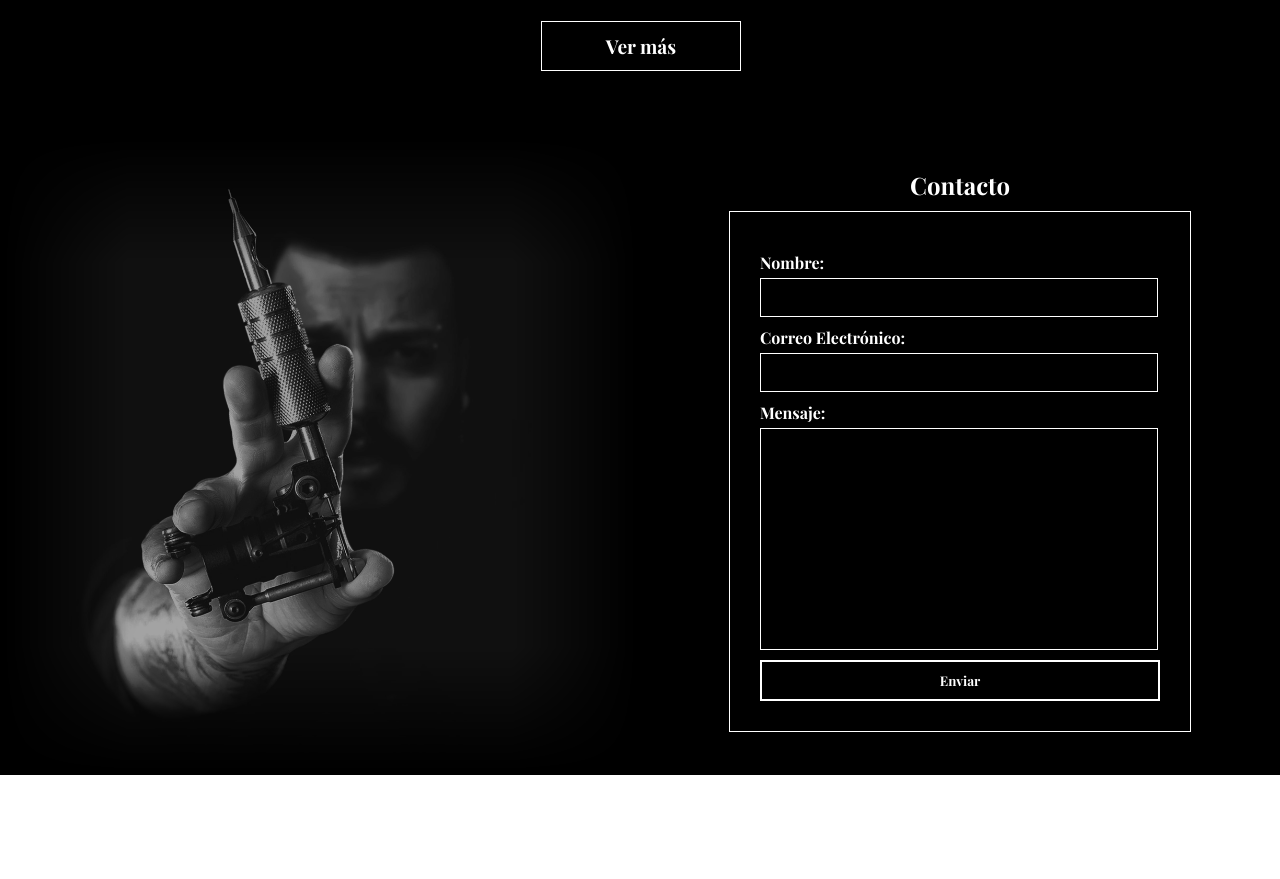
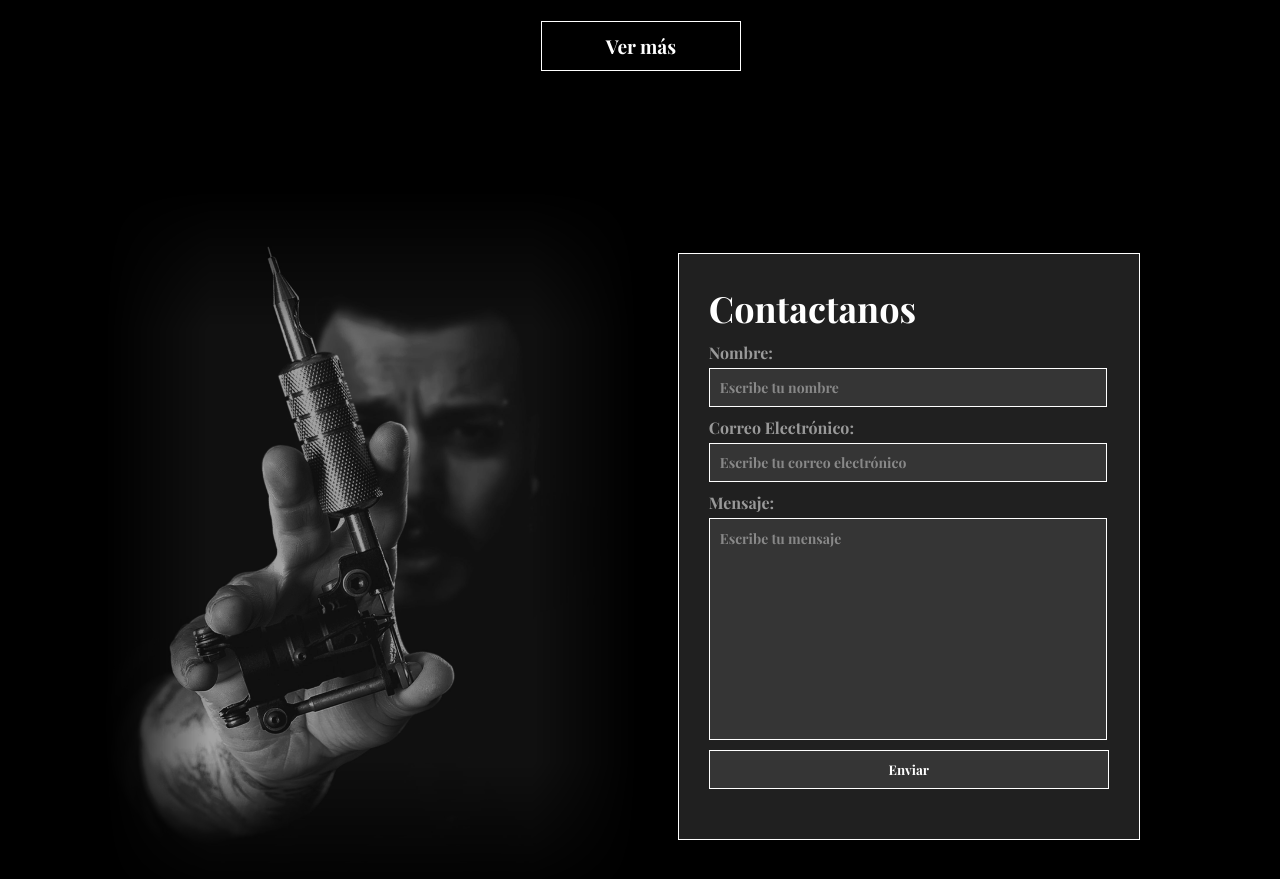
Before and after one commit to PradoLucas14/Tatuajes_FrontEnd, a React (Vite) app in the folder EstudioTatuajes/: page / in a window 1280 px wide. Shown: the part 2980-3859 px from the top of the page. Before the commit the page ends 3755 px from the top, so only its background shows below. Built offline with nearby package versions, Linux system fonts and the light colour scheme; data requests are answered from the project's data file; a web font is replaced by a local one.

Commit message:
se creo realizaron las ultimas modificaciones a la hoja de estilos del componente Contact

```diff
--- a/EstudioTatuajes/src/pages/home/homeComponents/Contact.css
+++ b/EstudioTatuajes/src/pages/home/homeComponents/Contact.css
@@ -2,7 +2,9 @@
     display: flex;
     justify-content: space-between;
     align-items: flex-start;
-    height: 80vh; /* Para que llene toda la altura de la ventana */
+    height: 90vh; /* Para que llene toda la altura de la ventana */
+    padding: 4% 8%;
+    background: black;
   }
 
   .columnContact {
@@ -36,23 +38,23 @@
     flex-direction: column;
     justify-content: center;
   }
-  .column2Contact h2{
+  .contact-form h2{
     color: #fff;
+    font-size: 36px;
   }
   .contact-form {
     display: flex;
     flex-direction: column;
-    min-width: 400px;
-    max-width: 600px;
-    border: #fff 1px solid;
+    min-width: 250px;
+    width: 400px;
     padding: 30px;
-    margin: 10px;
-    background-color: black;
+    background-color: #202020;
+    border: 1px solid #fff;
   }
 
   .contact-form label {
     margin-top: 10px;
-    color: #fff;
+    color: #999;
     font-weight: bold;
   }
 
@@ -62,13 +64,13 @@
     width: 94% !important;
     padding: 10px;
     border: 1px solid #fff;
-    background-color: transparent;
+    background-color: #353535;
     color: #fff;
     font-weight: bold;
     font-family: "Playfair Display", serif;
   }
   .contact-form input:focus {
-    border: 1px solid #bf930d; /* Cambia el borde a rojo cuando esté seleccionado */
+    border: 1px solid greenyellow; /* Cambia el borde a rojo cuando esté seleccionado */
     outline: none; /* Quita el borde por defecto del navegador */
   }
   .contact-form textarea {
@@ -80,30 +82,42 @@
     resize: none;   /* Deshabilita la opción de redimensionar el textarea */
     overflow-y: auto;  /* Muestra scroll vertical si el contenido excede la altura */
     border: 1px solid #fff;
-    background-color: transparent;
+    background-color: #353535;
     color: #fff;
     font-weight: bold;
     font-family: "Playfair Display", serif;
   }
   .contact-form textarea:focus {
-    border: 1px solid #bf930d; /* Cambia el borde a rojo cuando esté seleccionado */
+    border: 1px solid greenyellow; /* Cambia el borde a rojo cuando esté seleccionado */
     outline: none; /* Quita el borde por defecto del navegador */
   }
+  /* Estilos generales para los placeholders */
+  input::placeholder,
+  textarea::placeholder {
+    color: #888; /* Color del texto del placeholder */
+    font-weight: bold;
+    font-size: 14px; /* Tamaño del texto */
+    opacity: 1; /* Transparencia del placeholder */
+  }
+
   .contact-form button {
     padding: 10px;
-    background-color: black;
-    border: 2px solid #fff !important;
+    background-color: #353535;
+    border: 1px solid #fff !important;
     color: white;
     border: none;
     cursor: pointer;
     margin-top: 10px;
+    margin-bottom: 20px;
     font-family: "Playfair Display", serif;
     font-weight: bold;
+    transition: 0.2 ease;
   }
 
   .contact-form button:hover {
     background-color: #fff;
     color: black;
+    border: 1px solid black;
   }
   @media screen and (max-width: 768px) {
     .contact-container {
@@ -111,15 +125,28 @@
       position: relative;
     }
 
-    .column2 {
+    .column2Contact {
       position: absolute;
       top: 0;
       left: 0;
       right: 0;
-      background-color: lightcoral;
-      opacity: 0.8; /* Para dar la sensación de superposición */
+      background-color: transparent;
+      width: 100%;
+      height: 100%;
     }
-
+    .contact-form{
+      width: 350px;
+      background-color: rgba(0, 0, 0, 0.3);
+    }
+    .contact-form input{
+      background-color: rgba(0, 0, 0, 0.4);
+    }
+    .contact-form textarea{
+      background-color: rgba(0, 0, 0, 0.4);
+    }
+    .contact-form button{
+      background-color: rgba(0, 0, 0, 0.4);
+    }
     .column1 {
       z-index: -1; /* Para que quede detrás de la columna 2 */
     }
--- a/EstudioTatuajes/src/pages/home/homeComponents/Contact.jsx
+++ b/EstudioTatuajes/src/pages/home/homeComponents/Contact.jsx
@@ -64,8 +64,8 @@ function Contact() {
         </div>
       </div>
       <div className="columnContact column2Contact">
-        <h2>Contacto</h2>
-        <form onSubmit={handleSubmit} className="contact-form">
+      <form onSubmit={handleSubmit} className="contact-form" autoComplete="off">
+        <h2>Contactanos</h2>
         <label htmlFor="name">Nombre:</label>
         <input
           type="text"
@@ -73,7 +73,9 @@ function Contact() {
           id="name"
           value={formData.name}
           onChange={handleChange}
+          placeholder="Escribe tu nombre"
           required
+          autoComplete="off"
         />
 
         <label htmlFor="email">Correo Electrónico:</label>
@@ -83,7 +85,9 @@ function Contact() {
           id="email"
           value={formData.email}
           onChange={handleChange}
+          placeholder="Escribe tu correo electrónico"
           required
+          autoComplete="off"
         />
 
         <label htmlFor="message">Mensaje:</label>
@@ -92,7 +96,9 @@ function Contact() {
           id="message"
           value={formData.message}
           onChange={handleChange}
+          placeholder="Escribe tu mensaje"
           required
+          autoComplete="off"
         />
 
         <button type="submit">Enviar</button>
```
Lines whose indentation alone changed are shown as unchanged.
